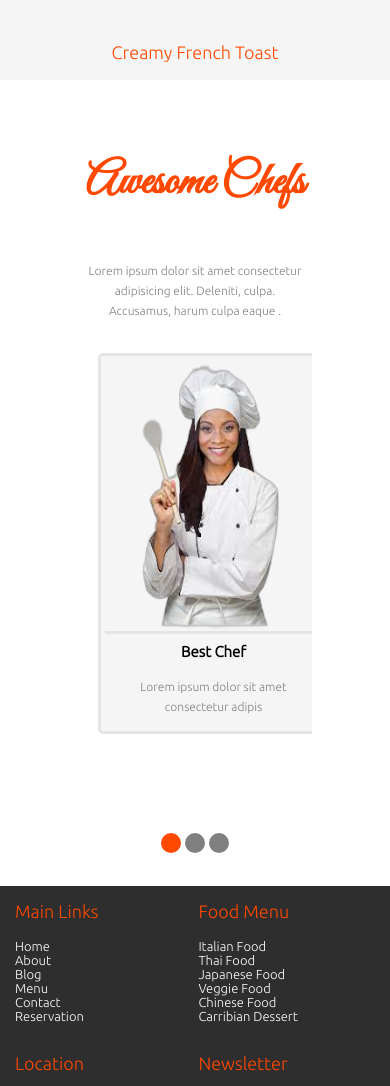
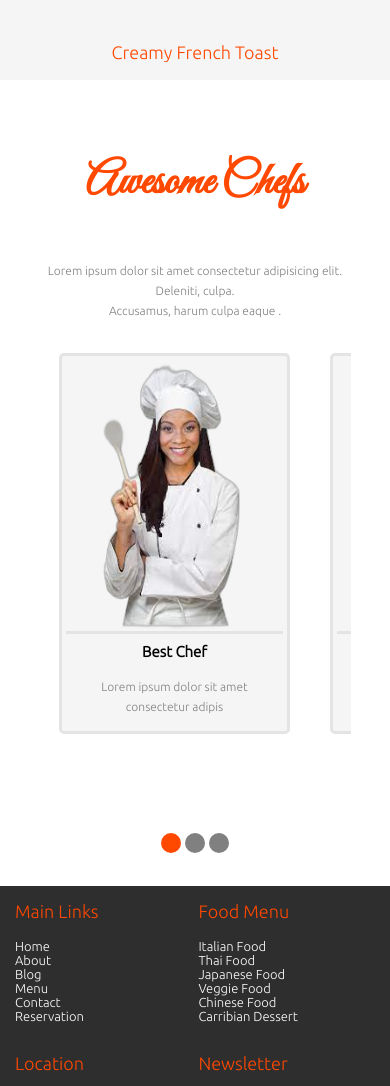
Before and after one commit to belfinbaby555/project-croniox, a plain HTML site: page index.html in a window 390 px wide. Shown: the part 4738-5824 px from the top of the page. Drawn offline with nearby package versions, Linux system fonts and the light colour scheme.

Commit message:
Update mobile.css

```diff
--- a/mobile.css
+++ b/mobile.css
@@ -59,6 +59,9 @@
   .mainlink{
    padding: 25px 25px;
   }
+.chefs{
+padding:0 10%;
+}
 }
 @media screen and (max-width:725px) {
     .history img{
```
